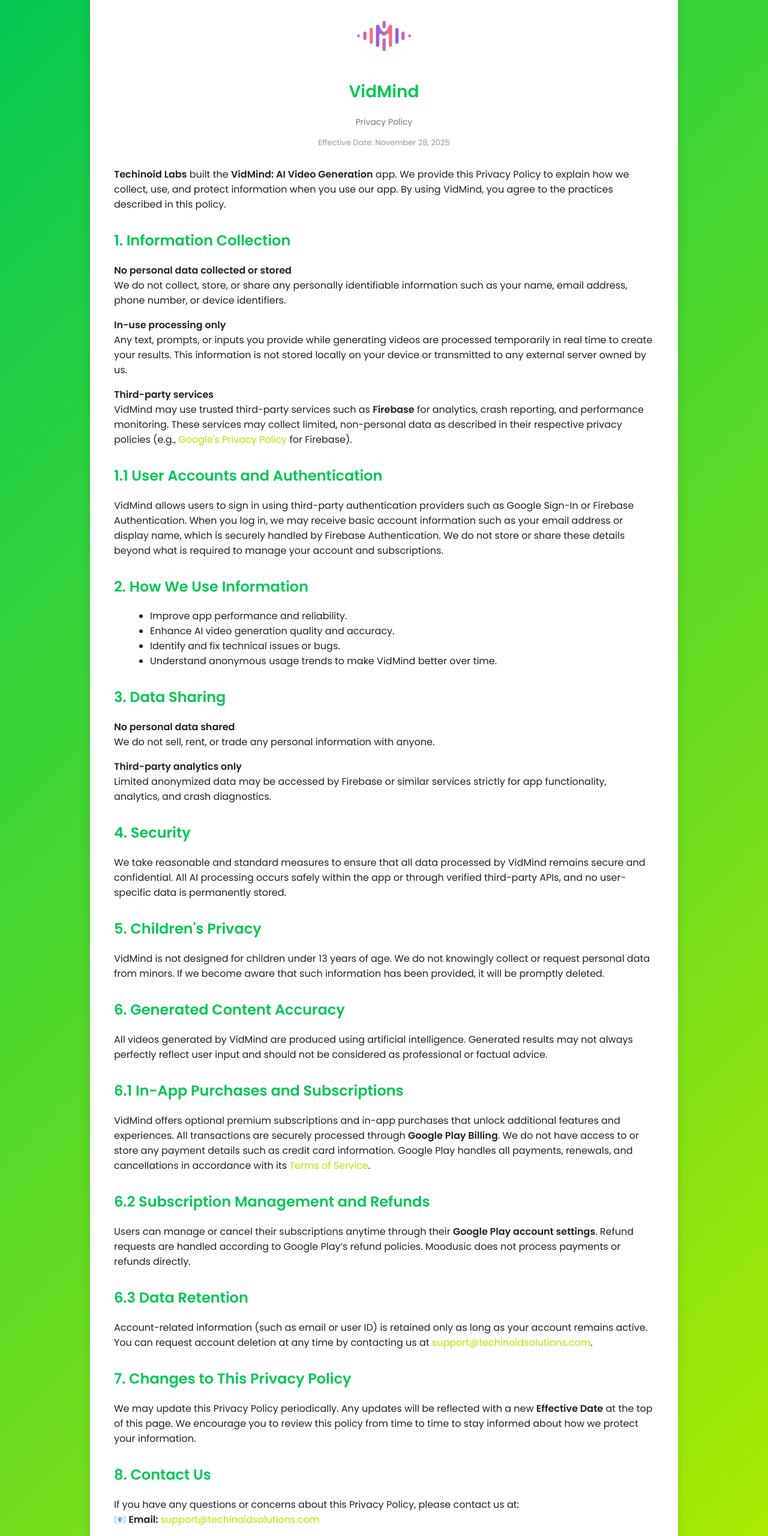
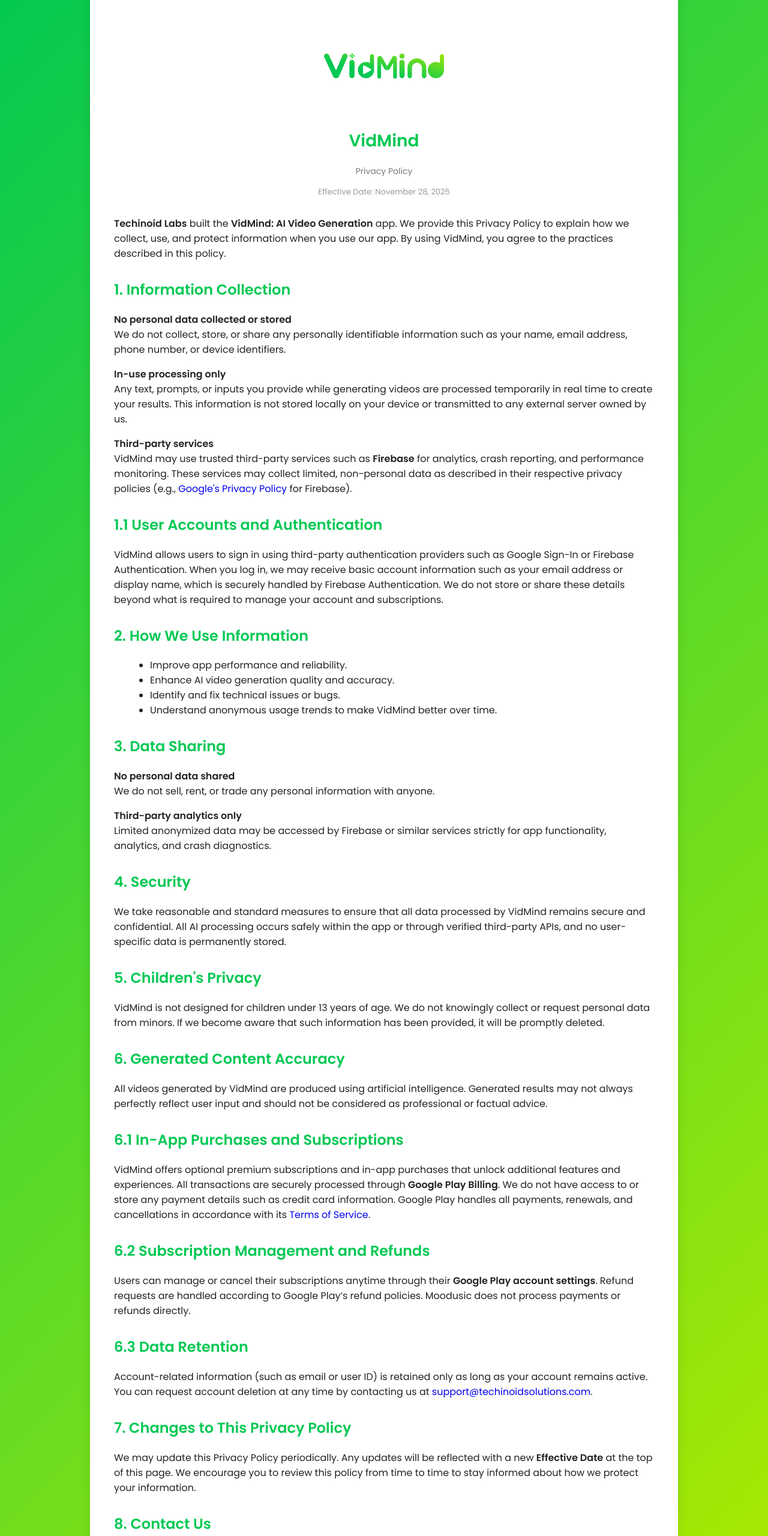
Before and after one commit to saqibtechinoid/vidmind-privacy-policy, a plain HTML site: page privacy-policy/index.html in a window 1280 px wide. Shown: the part 80-2640 px from the top of the page at 60% size. Drawn offline with Linux system fonts and the light colour scheme.

Commit message:
Logo Correction

```diff
--- a/privacy-policy/index.html
+++ b/privacy-policy/index.html
@@ -15,8 +15,9 @@
 
         <!-- Logo -->
         <div style="text-align:center; margin-bottom:30px;">
-            <img src="moodusicLogo.png" alt="VidMind Logo" style="width:100px; height:100px; border-radius:20px;">
-            <h1 style="margin-top:15px; font-size:28px; color:#00C853;">VidMind</h1>
+            <img src="Logo.svg" alt="VidMind Logo"
+                style="display:block; margin:0 auto 4px; width:200px; height:200px; border-radius:20px;">
+            <h1 style="margin-top:0; font-size:28px; color:#00C853;">VidMind</h1>
             <p style="color:#777; font-size:14px;">Privacy Policy</p>
             <p style="color:#999; font-size:13px;">Effective Date: November 28, 2025</p>
         </div>
@@ -41,7 +42,7 @@
             VidMind may use trusted third-party services such as <strong>Firebase</strong> for analytics, crash
             reporting, and performance monitoring.
             These services may collect limited, non-personal data as described in their respective privacy policies
-            (e.g., <a href="https://policies.google.com/privacy" style="color:#AEEA00; text-decoration:none;">Google's
+            (e.g., <a href="https://policies.google.com/privacy" style="color:#0000EE; text-decoration:none;">Google's
                 Privacy Policy</a> for Firebase).</p>
 
         <!-- 🔒 New Section: User Accounts & Authentication -->
@@ -93,7 +94,7 @@
             experiences. All transactions are securely processed through <strong>Google Play Billing</strong>.
             We do not have access to or store any payment details such as credit card information.
             Google Play handles all payments, renewals, and cancellations in accordance with its
-            <a href="https://play.google.com/about/play-terms/" style="color:#AEEA00; text-decoration:none;">Terms of
+            <a href="https://play.google.com/about/play-terms/" style="color:#0000EE; text-decoration:none;">Terms of
                 Service</a>.
         </p>
 
@@ -111,7 +112,7 @@
             active.
             You can request account deletion at any time by contacting us at
             <a href="mailto:support@techinoidsolutions.com"
-                style="color:#AEEA00; text-decoration:none;">support@techinoidsolutions.com</a>.
+                style="color:#0000EE; text-decoration:none;">support@techinoidsolutions.com</a>.
         </p>
 
         <h2 style="color:#00C853; margin-top:30px;">7. Changes to This Privacy Policy</h2>
@@ -123,7 +124,7 @@
         <h2 style="color:#00C853; margin-top:30px;">8. Contact Us</h2>
         <p>If you have any questions or concerns about this Privacy Policy, please contact us at:<br>
             📧 <strong>Email:</strong> <a href="mailto:support@techinoidsolutions.com"
-                style="color:#AEEA00; text-decoration:none;">support@techinoidsolutions.com</a></p>
+                style="color:#0000EE; text-decoration:none;">support@techinoidsolutions.com</a></p>
 
     </div>
 </body>
```
Also changed, not shown: terms-of-use/terms.html (+6 -5 lines), privacy-policy/Logo.svg (added), terms-of-use/Logo.svg (added).
